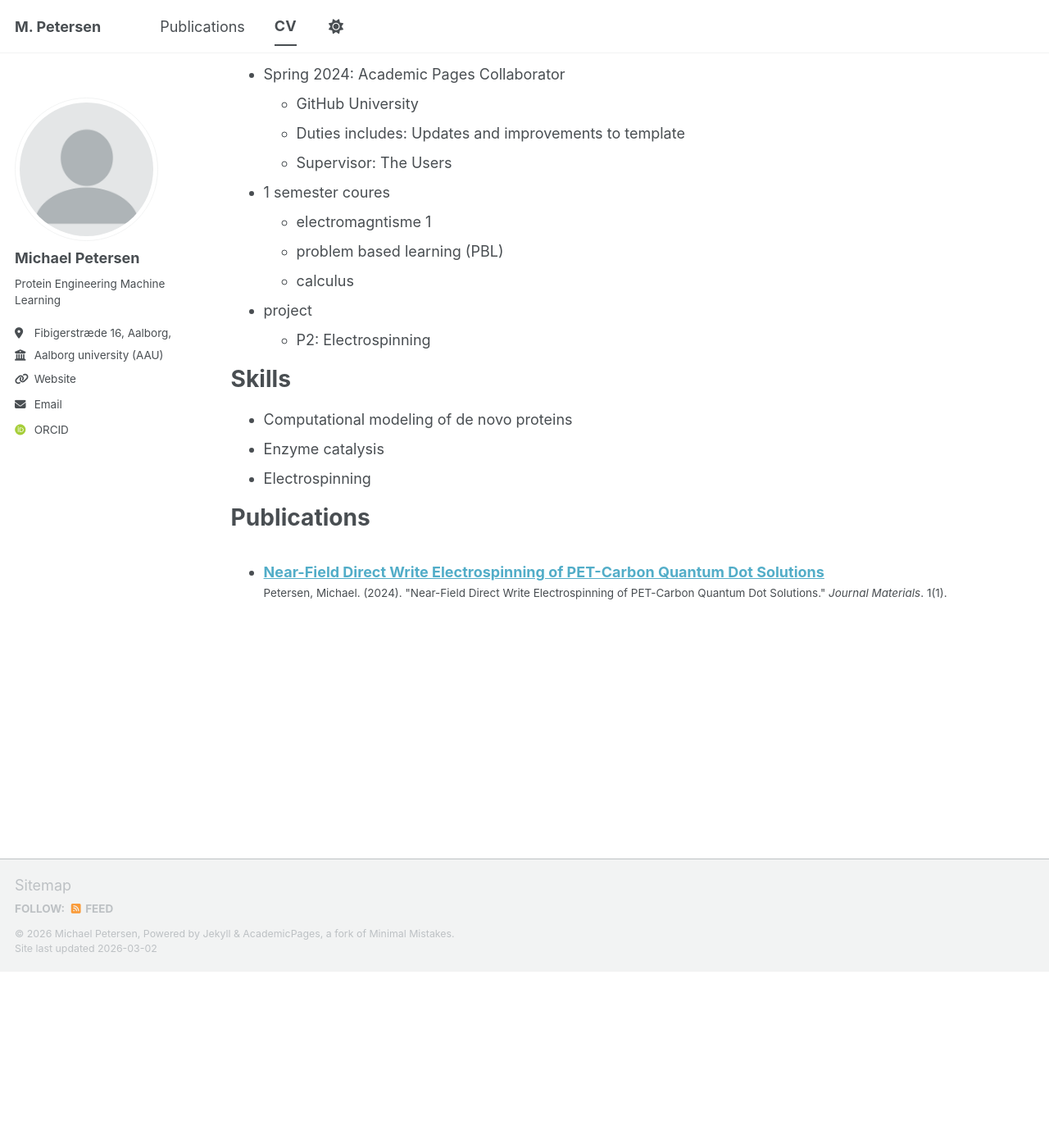
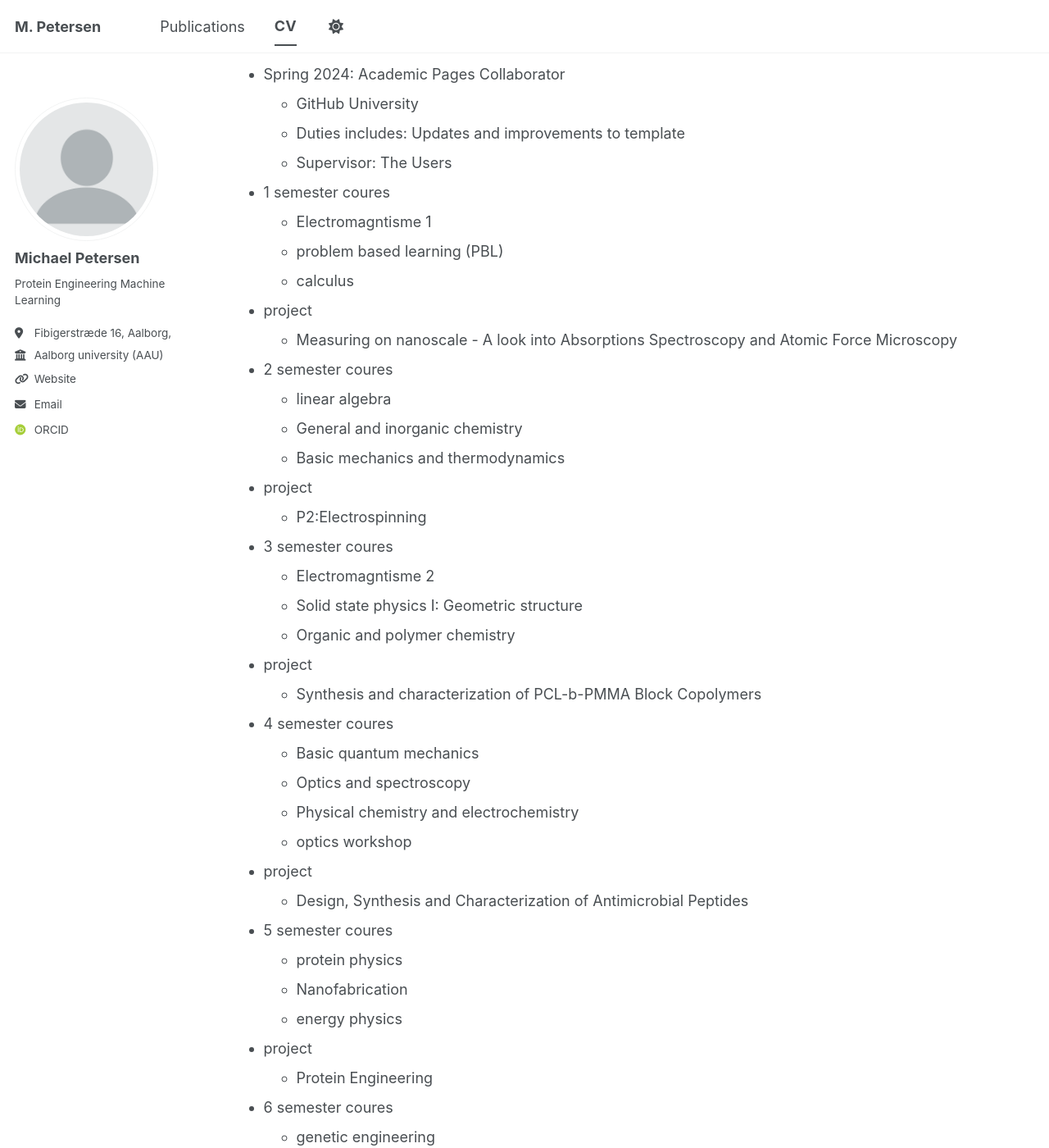
Before and after one commit to michipetersen18-rgb/cv_michael, a Jekyll site: the page built from _pages/cv.md, in a window 1280 px wide and 1400 px high, scrolled down 215 px. Shown: the whole window at 82% size. Built offline with Jekyll 4.4.1, drawn with Linux system fonts in a browser that asks for light colours; some web fonts are replaced; a script bundle is joined from its source files by our own code; library files that are not in the unit come from our copies; some of the changed text lies outside the part shown.

Commit message:
Update cv.md

```diff
--- a/_pages/cv.md
+++ b/_pages/cv.md
@@ -22,11 +22,48 @@ educational lectures and project experience
   * Supervisor: The Users
 
 * 1 semester coures
-    * electromagntisme 1
+    * Electromagntisme 1
     * problem based learning (PBL)
     * calculus
 * project
-    * P2: Electrospinning
+    * Measuring on nanoscale - A look into Absorptions Spectroscopy and Atomic Force Microscopy
+
+* 2 semester coures
+    * linear algebra
+    * General and inorganic chemistry
+    * Basic mechanics and thermodynamics
+* project
+    * P2:Electrospinning
+
+* 3 semester coures
+    * Electromagntisme 2
+    * Solid state physics I: Geometric structure
+    * Organic and polymer chemistry
+* project
+    * Synthesis and characterization of PCL-b-PMMA Block Copolymers
+
+* 4 semester coures
+    * Basic quantum mechanics
+    * Optics and spectroscopy
+    * Physical chemistry and electrochemistry
+    * optics workshop
+* project
+    * Design, Synthesis and Characterization of Antimicrobial Peptides
+
+* 5 semester coures
+    * protein physics
+    * Nanofabrication
+    * energy physics
+* project
+    * Protein Engineering
+
+
+* 6 semester coures
+    * genetic engineering
+    * Chemistry of biological nanostructures
+    * Sensors, components and devices
+* project
+    *
 
 
 
```
